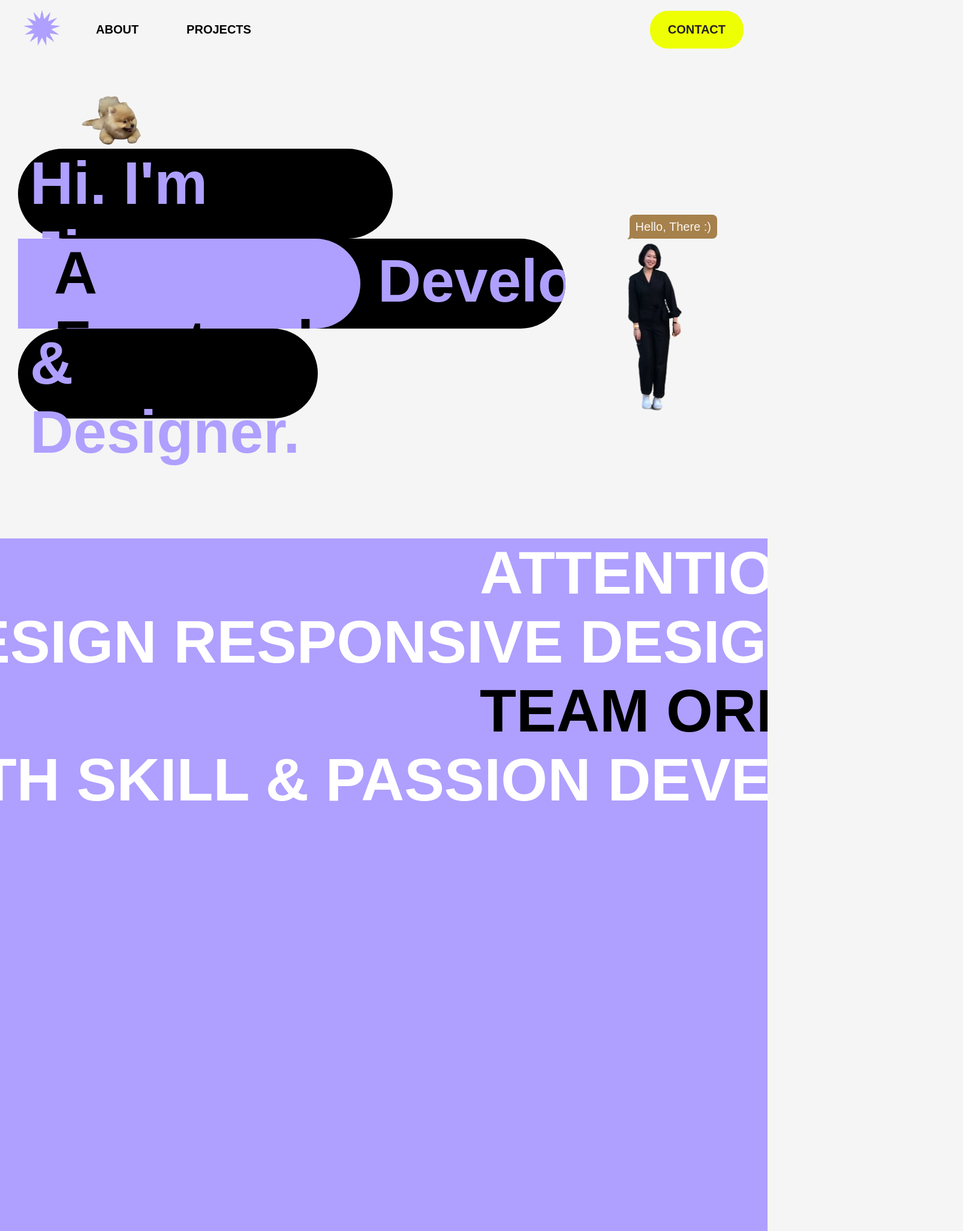
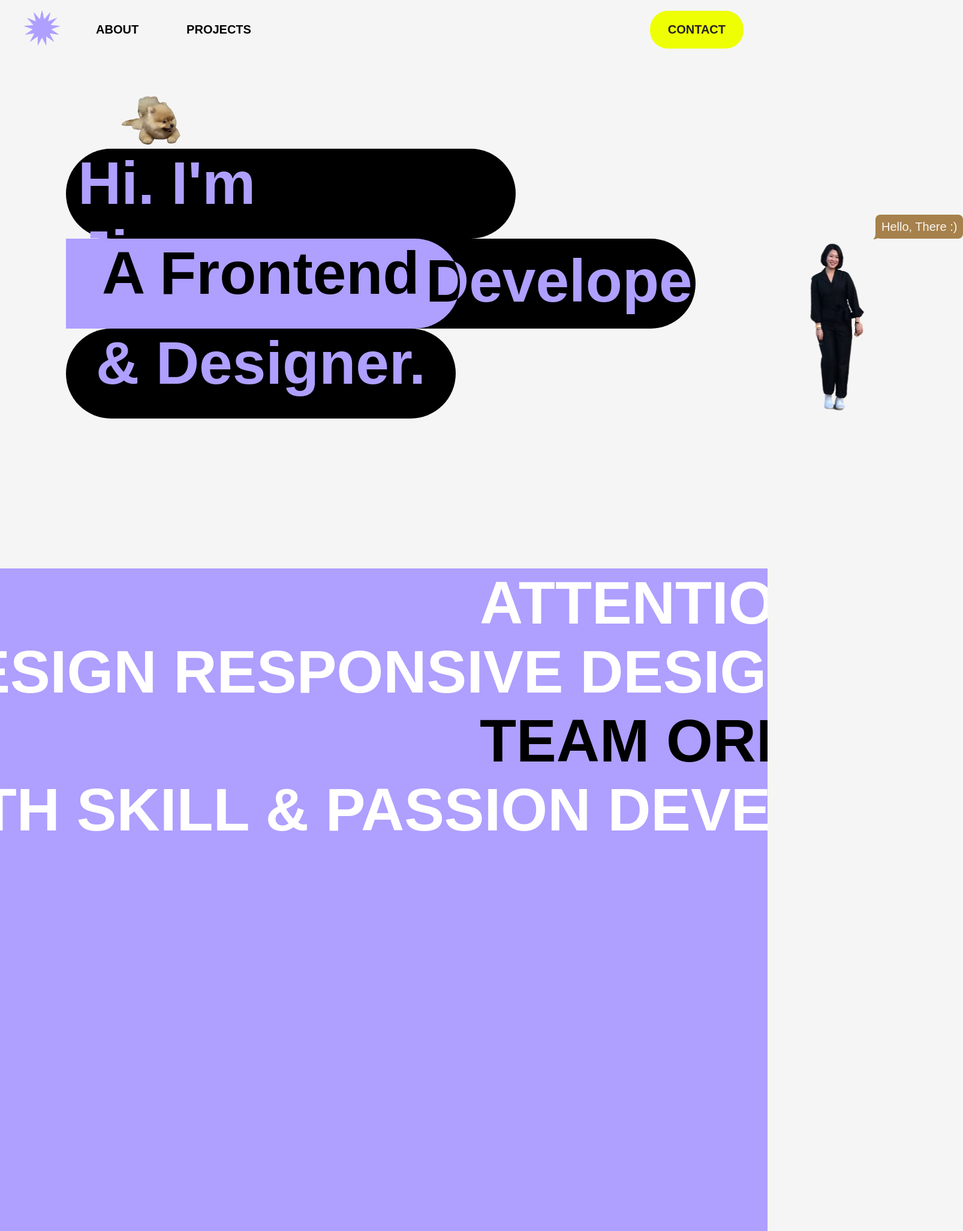
Before and after one commit to Jinyang-Park/portfolio, a React (Create React App) app: page / in a window 1280 px wide. Shown: the top 2053 px of the page at 60% size, 1606 px wide, since content can reach past the window. Built offline with nearby package versions, Linux system fonts and the light colour scheme; a web font is replaced by a local one.

Commit message:
[doc] 반응형 중

```diff
--- a/package.json
+++ b/package.json
@@ -12,6 +12,7 @@
     "react": "^18.2.0",
     "react-dom": "^18.2.0",
     "react-icons": "^4.8.0",
+    "react-responsive": "^9.0.2",
     "react-router-dom": "^6.10.0",
     "react-scripts": "5.0.1",
     "react-scroll": "^1.8.9",
--- a/src/pages/About.jsx
+++ b/src/pages/About.jsx
@@ -46,7 +46,7 @@ function About() {
             DEVELOPED WITH SKILL & PASSION DEVELOPED WITH SKILL & PASSION
           </ScrollrightText>
         </Right>
-        <GloblaPadding>
+        {/* <GloblaPadding> */}
         <IntroCardPaddingGlobal>
           <IntroCardWrap style={{ opacity: (position - 100) / 50 }}>
             <IntroCardSection>
@@ -58,8 +58,7 @@ function About() {
 
               <IntromyselfWrap>
                 <IntroCardMyself>
-                    I am a front-end developer and designer based in Seoul,
-                    Korea.
+                  I am a front-end developer and designer based in Seoul, Korea.
                   <br />
                   <br />
                   I started my career as a sportswear designer and product
@@ -77,16 +76,16 @@ function About() {
                   <br />
                   I have been predominantly using React and Javascript, but I
                   like to learn other frameworks as well.
-                    <br />I am focused on the details and accessible
-                    user-friendly websites and applications.
+                  <br />I am focused on the details and accessible user-friendly
+                  websites and applications.
                   <br />
                   <br />
-                    After a little longer than I would have liked, I feel
-                    excited and determined to dive into a new career path in web
+                  After a little longer than I would have liked, I feel excited
+                  and determined to dive into a new career path in web
                   development.
                   <br />
-                    If you are interested in more details or working together,
-                    see my resume!
+                  If you are interested in more details or working together, see
+                  my resume!
                 </IntroCardMyself>
               </IntromyselfWrap>
               <ResumeBtn
@@ -116,7 +115,7 @@ function About() {
             <Intropic />
           </IntroCardWrap>
         </IntroCardPaddingGlobal>
-        </GloblaPadding>
+        {/* </GloblaPadding> */}
       </AboutBackground>
     </div>
   );
@@ -132,7 +131,7 @@ export const GloblaPadding = styled.div`
 export const AboutBackground = styled.div`
   /* width: 100%; */
   overflow: hidden;
-  height: 230vh;
+  padding-bottom: 200px;
   /* overflow: hidden; */
   background-color: #af9fff;
 `;
@@ -164,6 +163,10 @@ export const ScrollrightText = styled.div`
   font-weight: 600;
 `;
 export const IntroCardPaddingGlobal = styled.div`
+  margin-right: auto;
+  margin-left: auto;
+  padding-top: 0px;
+  max-width: 90rem;
   padding-left: 130px;
   padding-right: 130px;
 `;
--- a/src/pages/Contact.jsx
+++ b/src/pages/Contact.jsx
@@ -63,7 +63,7 @@ function Contact() {
 
 export default Contact;
 export const ProjectBackground = styled.div`
-  height: 160vh;
+  padding-bottom: 300px;
   background-color: #f5f5f5;
 `;
 export const IntroCardPaddingGlobal = styled.div`
--- a/src/pages/Contact2.jsx
+++ b/src/pages/Contact2.jsx
@@ -150,12 +150,11 @@ function Contact2() {
 
 export default Contact2;
 export const ProjectBackground = styled.div`
-  height: 220vh;
+  padding-bottom: 50px;
   background-color: black;
 `;
 export const IntroCardPaddingGlobal = styled.div`
   padding-top: 0px;
-
   padding-left: 130px;
   padding-right: 130px;
 `;
@@ -437,14 +436,14 @@ export const EmailFormWrap = styled.div`
 export const EmailInputForm = styled.form``;
 export const NameInput = styled.input`
   font-family: 'Darker Grotesque', sans-serif;
-  font-size: 20px;
+  font-size: 22px;
   outline: none;
   box-shadow: inset 0 0 0 1px #1d1c16;
   border: 0;
   color: #eeff04;
   font-weight: 475;
   background: #1d1c16;
-  padding: 36px 63px;
+  padding: 36px 70px;
   margin-bottom: 8px;
   margin-right: 8px;
   border-radius: 48px;
@@ -484,7 +483,7 @@ export const InputColDiv = styled.div`
   min-width: 100px;
 `;
 export const TextArea = styled.textarea`
-  font-size: 20px;
+  font-size: 22px;
   font-family: 'Darker Grotesque', sans-serif;
   outline: none;
   border: 0;
@@ -494,7 +493,7 @@ export const TextArea = styled.textarea`
   height: 400px;
   resize: none;
   background: #1d1c16;
-  padding: 36px 60px;
+  padding: 36px 70px;
   border-radius: 48px;
   margin-right: 8px;
   border: 1px solid#1d1c16;
@@ -524,8 +523,8 @@ export const SendBtn = styled.button`
   justify-content: center;
   align-items: center;
   flex-direction: column;
-  width: 30%;
-  font-size: 17px;
+  width: 100%;
+  font-size: 22px;
   font-weight: 725;
   letter-spacing: -0.01em;
   line-height: 100%;
--- a/src/pages/Footer.jsx
+++ b/src/pages/Footer.jsx
@@ -33,11 +33,10 @@ function Footer() {
 
 export default Footer;
 export const ProjectBackground = styled.div`
-  height: 20vh;
+  padding-bottom: 30px;
   background-color: black;
 `;
 export const IntroCardPaddingGlobal = styled.div`
-  padding-top: 40px;
   padding-left: 50px;
   padding-right: 50px;
 `;
--- a/src/pages/Header.jsx
+++ b/src/pages/Header.jsx
@@ -71,6 +71,7 @@ export const NavContainer = styled.div`
   top: 0;
   right: 0;
   bottom: auto;
+
   background-color: #f5f5f5;
 `;
 export const Nav = styled.div`
--- a/src/pages/Main.jsx
+++ b/src/pages/Main.jsx
@@ -10,7 +10,8 @@ function Main() {
   return (
     <div id='main'>
       <Introduce>
-        <GloblaPadding>
+        {/* <GloblaPadding> */}
+        <IntroCardPaddingGlobal>
           <MinimeHoduWrap>
             <MinimeHouduImg />
           </MinimeHoduWrap>
@@ -42,7 +43,7 @@ function Main() {
               <Introname>Hi. I'm Jinyang.</Introname>
             </IntronameWrap>
             <IntrojobWrap>
-              <Introjob3>Developer </Introjob3>
+              <Introjob3>Developer</Introjob3>
               <Progress>
                 <Introjob4>Developer </Introjob4>
                 <Introjob>A Frontend </Introjob>
@@ -78,7 +79,8 @@ function Main() {
               </TitleSvg>
             </TitleTail>
           </TitleBallon2>
-        </GloblaPadding>
+        </IntroCardPaddingGlobal>
+        {/* </GloblaPadding> */}
       </Introduce>
       <About id='About' />
       <Projects />
@@ -90,15 +92,19 @@ function Main() {
 }
 
 export default Main;
+export const IntroCardPaddingGlobal = styled.div`
+  padding-top: 0px;
+  padding-left: 80px;
+  padding-right: 8px;
+`;
 export const GloblaPadding = styled.div`
   width: 100%;
-  max-width: 90rem;
-  margin-right: auto;
-  margin-left: auto;
+  /* max-width: 90rem; */
 `;
 export const Introduce = styled.div`
   padding-top: 50px;
-  margin-bottom: 200px;
+
+  margin-bottom: 250px;
   background-color: #f5f5f5;
   /* display: flex; */
 `;
@@ -112,13 +118,13 @@ export const TitleBallon = styled.div`
   position: absolute;
   display: flex;
   margin-top: -120px;
-  margin-left: 18%;
+  margin-left: 20px;
 `;
 export const TitleBallon2 = styled.div`
   position: absolute;
   display: flex;
   margin-top: -340px;
-  margin-left: 82%;
+  margin-left: 1380px;
 `;
 export const TitleTxtCol2 = styled.span`
   background-color: #a6814c;
@@ -158,7 +164,7 @@ export const TitleTail = styled.i`
 export const TitleSvg = styled.svg``;
 export const TitlePath = styled.path``;
 export const IntronameWrap = styled.div`
-  width: 50%;
+  width: 750px;
   justify-content: center;
   align-items: center;
   height: 150px;
@@ -184,11 +190,11 @@ export const IntrojobWrap = styled.div`
   border-radius: 0px 100px 100px 0px;
   overflow: hidden;
   position: relative;
-  width: 73%;
+  width: 1050px;
 `;
 
 export const IntrojobWrap2 = styled.div`
-  width: 40%;
+  width: 650px;
   justify-content: center;
   align-items: center;
   height: 150px;
@@ -228,7 +234,7 @@ export const Progress = styled.div`
   border-radius: 0px 100px 100px 0px;
   background-color: #af9fff;
   overflow: hidden;
-  width: 55%;
+  width: 600px;
   padding: 0px 60px;
   animation: Progress 4s ease-in-out Infinite alternate;
   @keyframes Progress {
@@ -251,7 +257,7 @@ export const Introjob2 = styled.h6`
 export const MinimeWrap = styled.div`
   position: absolute;
   top: 400px;
-  left: 70%;
+  left: 1200px;
   /* padding-top: 50px; */
 `;
 
--- a/src/pages/Projects.jsx
+++ b/src/pages/Projects.jsx
@@ -11,7 +11,7 @@ function Projects() {
   return (
     <>
       <ProjectBackground id='projects'>
-        <GloblaPadding>
+        {/* <GloblaPadding> */}
         <IntroCardPaddingGlobal>
           <ProjectIntroText>
             <LogoImg src='/assets/star2.png' />
@@ -116,7 +116,7 @@ function Projects() {
             </TitleTail>
           </TitleBallon>
         </IntroCardPaddingGlobal>
-        </GloblaPadding>
+        {/* </GloblaPadding> */}
       </ProjectBackground>
     </>
   );
@@ -124,13 +124,10 @@ function Projects() {
 
 export default Projects;
 export const GloblaPadding = styled.div`
-  width: 100%;
-  max-width: 90rem;
-  margin-right: auto;
-  margin-left: auto;
+  /* width: 100%; */
 `;
 export const ProjectBackground = styled.div`
-  height: 450vh;
+  padding-bottom: 20px;
   background-color: black;
 `;
 export const ProjectIntro = styled.h3`
@@ -178,6 +175,9 @@ export const IntroCardPaddingGlobal = styled.div`
 
   padding-left: 130px;
   padding-right: 130px;
+  max-width: 90rem;
+  margin-right: auto;
+  margin-left: auto;
 `;
 
 export const ProjectWrap = styled.div`
@@ -466,7 +466,7 @@ export const TitleBallon = styled.div`
   position: absolute;
   display: flex;
   margin-top: -300px;
-  margin-left: 73%;
+  margin-left: 1150px;
 `;
 export const TitleTxtCol = styled.span`
   background-color: #a6814c;
```
Also changed, not shown: 2 other files (tests, documents, lock files or other folders). Lines whose indentation alone changed are shown as unchanged.
